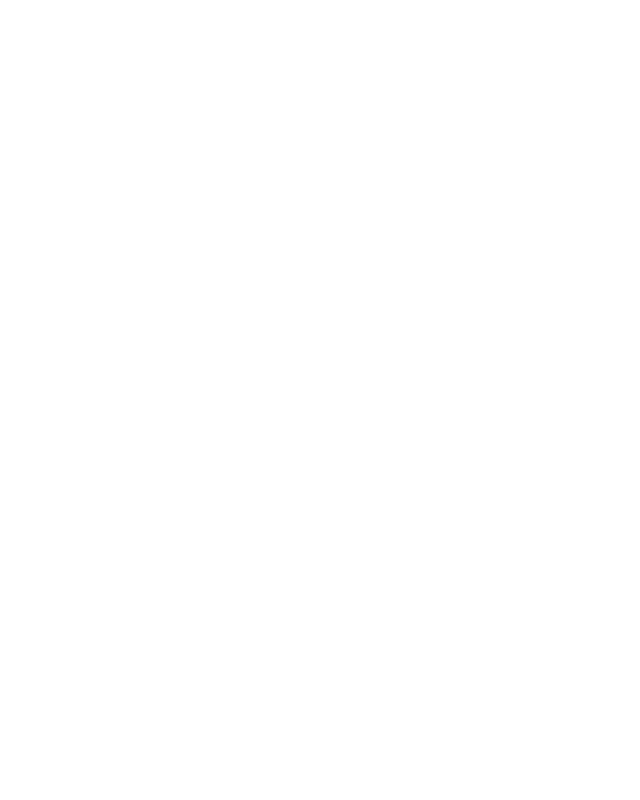
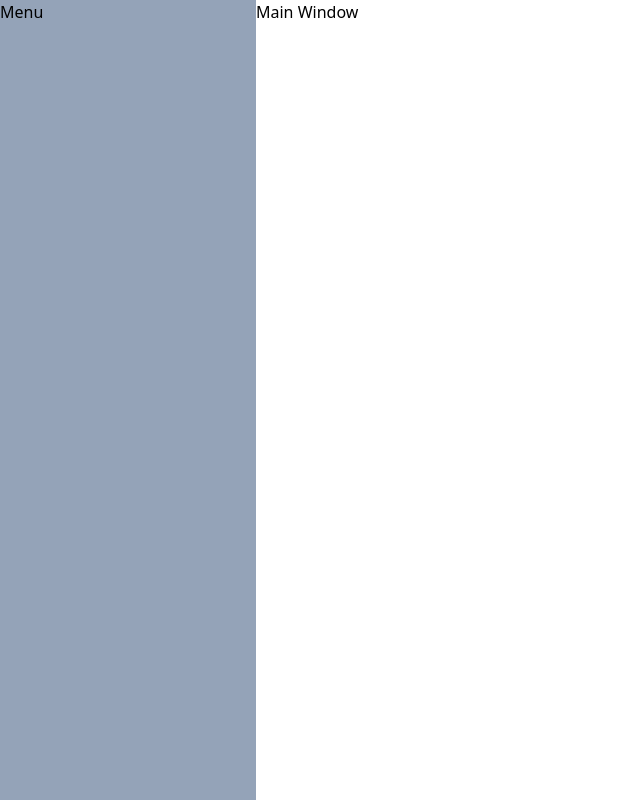
Before and after one commit to kazblacktopp/ultimate-budget, a React (Vite) app: page / in a window 1280 px wide. Shown: the whole page, without its empty margins (0-640 px from the left). Built offline with nearby package versions, Linux system fonts and the light colour scheme.

Commit message:
Create SideBar component

```diff
--- a/src/App.jsx
+++ b/src/App.jsx
@@ -1,3 +1,12 @@
+import SideBar from './components/SideBar';
+
 export default function App() {
-	return <div></div>;
+	return (
+		<div className="flex w-screen h-screen">
+			<SideBar />
+			<main>
+				<h2>Main Window</h2>
+			</main>
+		</div>
+	);
 }
--- /dev/null
+++ b/src/components/SideBar.jsx
@@ -0,0 +1,7 @@
+export default function SideBar() {
+	return (
+		<div className="w-1/5 h-full bg-slate-400">
+			<h2>Menu</h2>
+		</div>
+	);
+}
```
